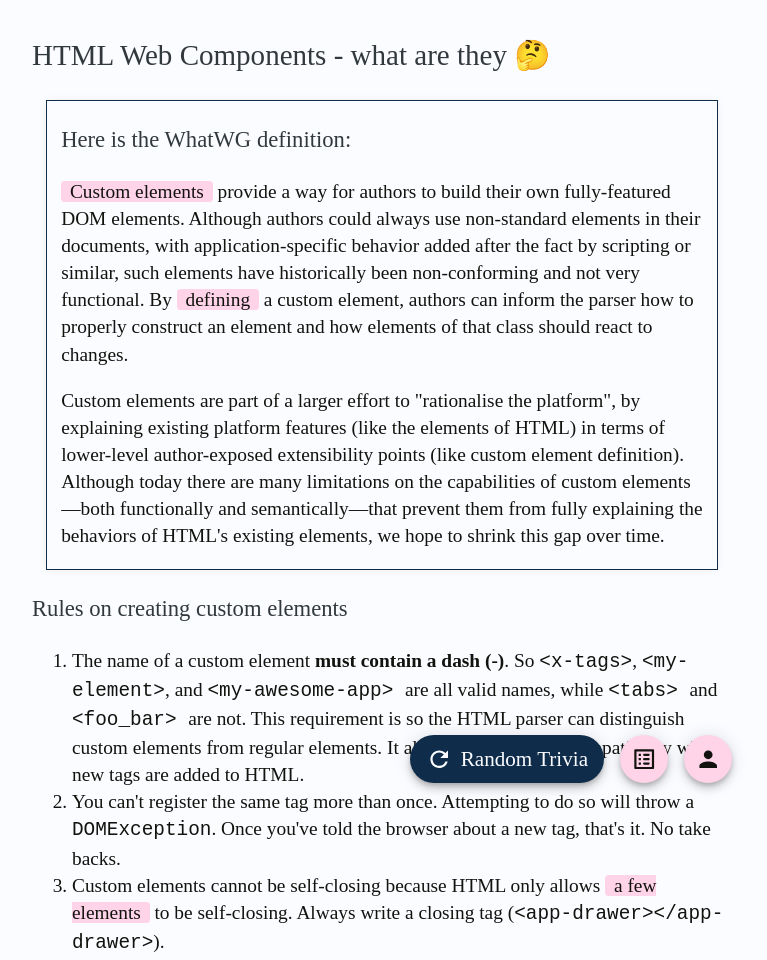
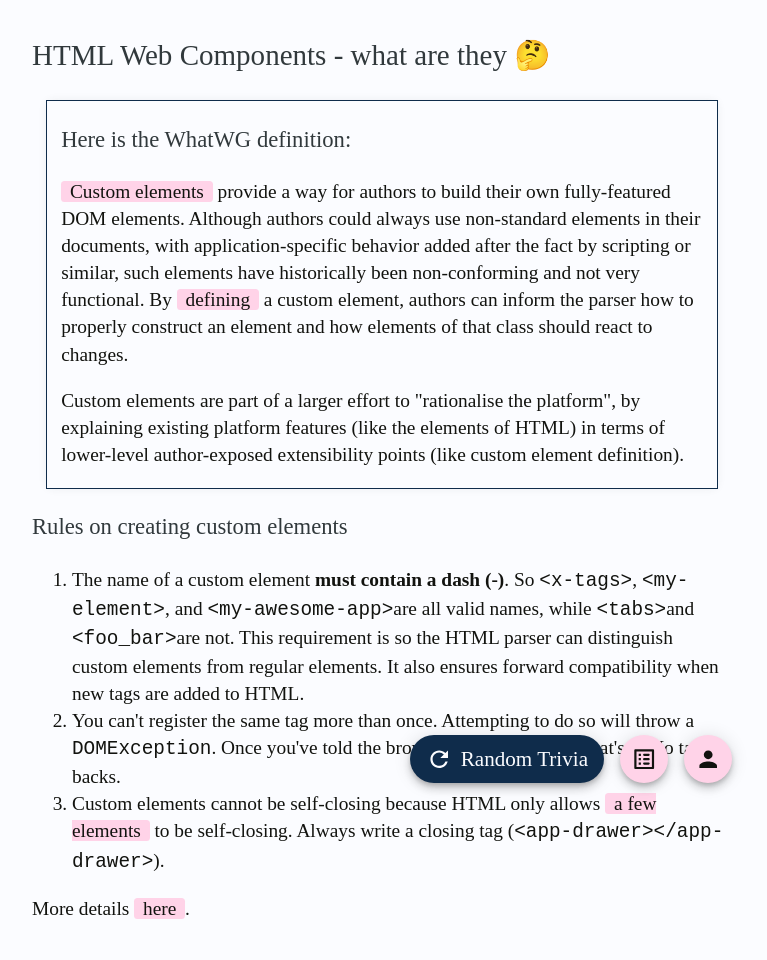
Before and after one commit to ChaituKNag/learn.thebestdeveloper.me, a Gatsby site: page /html-web-components-or-custom-elements in a window 1280 px wide. Shown: the top 960 px of the page, without its empty margins (258-1025 px from the left). Built offline with nearby package versions, Linux system fonts and the light colour scheme; Gatsby itself is replaced by a stand-in of ours; a web font is replaced by a local one.

Commit message:
Update Trivia “html-web-components-or-custom-elements”

```diff
--- a/src/content/trivia/html-web-components-or-custom-elements.md
+++ b/src/content/trivia/html-web-components-or-custom-elements.md
@@ -8,11 +8,11 @@ topic: HTML
 >
 > [Custom elements](https://html.spec.whatwg.org/multipage/custom-elements.html#custom-element) provide a way for authors to build their own fully-featured DOM elements. Although authors could always use non-standard elements in their documents, with application-specific behavior added after the fact by scripting or similar, such elements have historically been non-conforming and not very functional. By [defining](https://html.spec.whatwg.org/multipage/custom-elements.html#element-definition) a custom element, authors can inform the parser how to properly construct an element and how elements of that class should react to changes.
 >
-> Custom elements are part of a larger effort to "rationalise the platform", by explaining existing platform features (like the elements of HTML) in terms of lower-level author-exposed extensibility points (like custom element definition). Although today there are many limitations on the capabilities of custom elements—both functionally and semantically—that prevent them from fully explaining the behaviors of HTML's existing elements, we hope to shrink this gap over time.
+> Custom elements are part of a larger effort to "rationalise the platform", by explaining existing platform features (like the elements of HTML) in terms of lower-level author-exposed extensibility points (like custom element definition).
 
 ### Rules on creating custom elements
 
-1. The name of a custom element **must contain a dash (-)**. So `<x-tags>`, `<my-element>`, and `<my-awesome-app> `are all valid names, while `<tabs> `and `<foo_bar> `are not. This requirement is so the HTML parser can distinguish custom elements from regular elements. It also ensures forward compatibility when new tags are added to HTML.
+1. The name of a custom element **must contain a dash (-)**. So `<x-tags>`, `<my-element>`, and `<my-awesome-app>`are all valid names, while `<tabs>`and `<foo_bar>`are not. This requirement is so the HTML parser can distinguish custom elements from regular elements. It also ensures forward compatibility when new tags are added to HTML.
 2. You can't register the same tag more than once. Attempting to do so will throw a `DOMException`. Once you've told the browser about a new tag, that's it. No take backs.
 3. Custom elements cannot be self-closing because HTML only allows [a few elements](https://html.spec.whatwg.org/multipage/syntax.html#void-elements) to be self-closing. Always write a closing tag (`<app-drawer></app-drawer>`).
 
```
